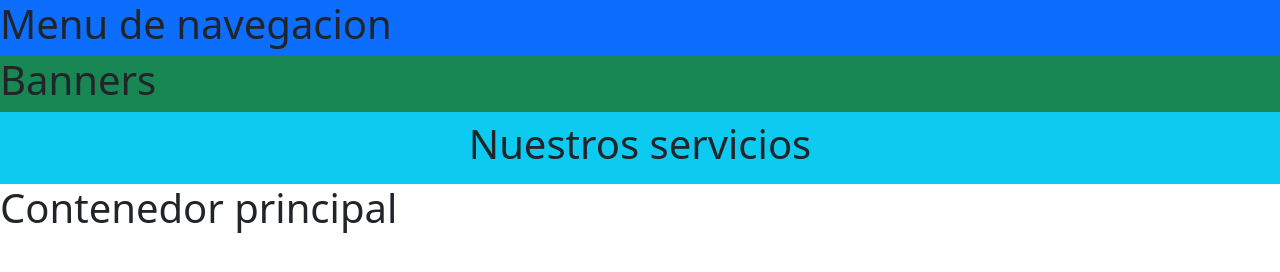
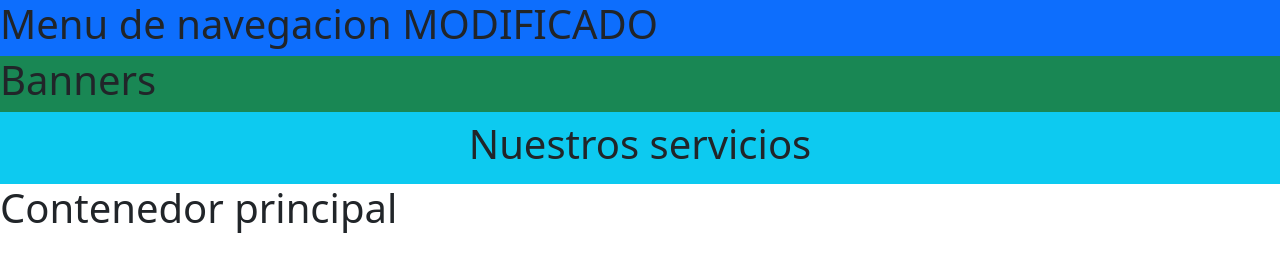
Before and after one commit to Karina-Rioja/taller-bootstrap, a plain HTML site: page index.html in a window 1280 px wide. Drawn offline with nearby package versions, Linux system fonts and the light colour scheme.

Commit message:
modificando titulo

```diff
--- a/index.html
+++ b/index.html
@@ -9,7 +9,7 @@
 <body>
     <script src="https://cdn.jsdelivr.net/npm/bootstrap@5.3.8/dist/js/bootstrap.bundle.min.js" integrity="sha384-FKyoEForCGlyvwx9Hj09JcYn3nv7wiPVlz7YYwJrWVcXK/BmnVDxM+D2scQbITxI" crossorigin="anonymous"></script>
 <div class="row bg-primary">
-<h1>Menu de navegacion</h1>
+<h1>Menu de navegacion MODIFICADO</h1>
 </div>
 <div class="row bg-success">
 <h1>Banners</h1>
```
